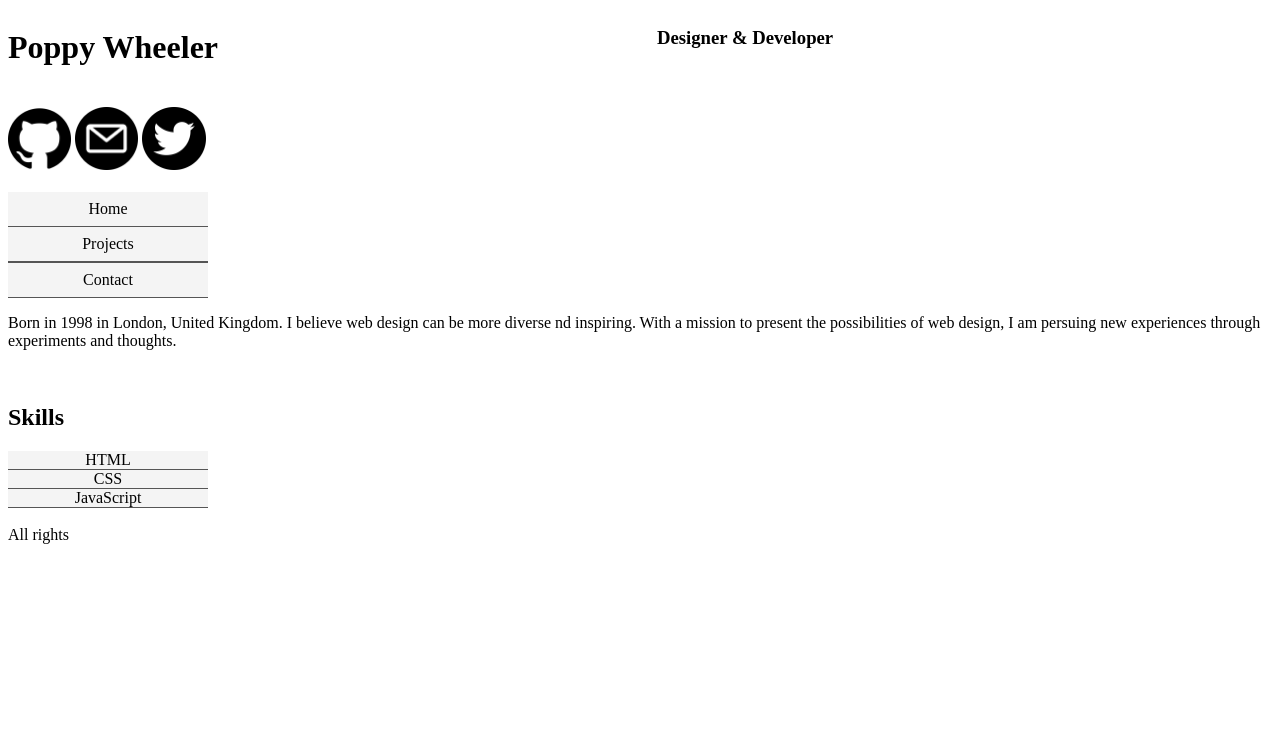
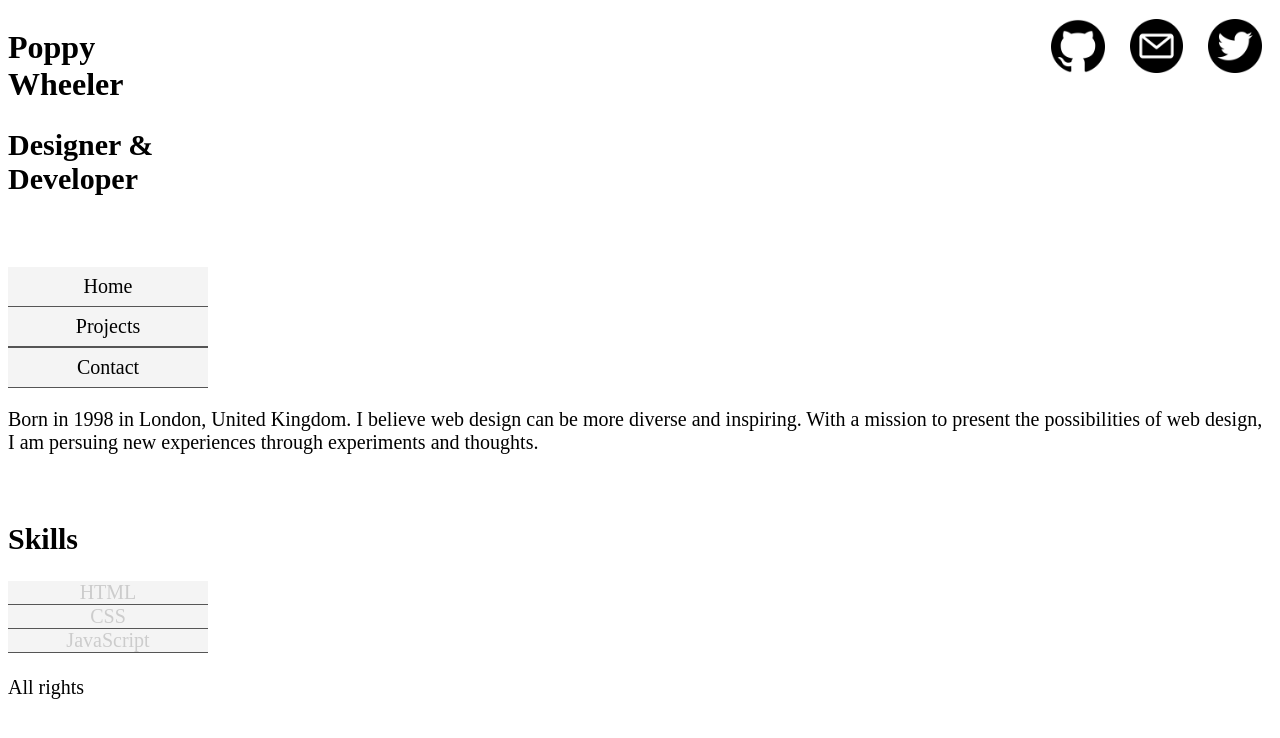
Before and after one commit to L0tus3ater/Portfolio, a plain HTML site: page index.html in a window 1280 px wide. Drawn offline with Linux system fonts and the light colour scheme.

Commit message:
fixing header and images

```diff
--- a/index.html
+++ b/index.html
@@ -12,18 +12,20 @@
 
         <header>
             <div class="container">
-                <h1>Poppy Wheeler</h1>
-                <h3>Designer & Developer<h2>
+                <div>
+                    <h1>Poppy Wheeler</h1>
+                    <h2>Designer & Developer</h2>
+                </div>
+                <div class="images">
+                    <a href="https://github.com/L0tus3ater" target="blank"><img id= github src="github (1).png"><alt="github" class="responsive"></alt></a>
+                    <a href="mailto: poppy.c.b.wheeler@gmail.com" target="blank"><img  id="gmail" src="email.png"><alt="mailwidget" class="responsive"></alt></a>
+                    <a href="https://twitter.com/"  target="blank"><img id= twitter src="twitter.png"><alt="twitterwidget" class="responsive"></alt></a>
+                </div>
              </div>
         </header>
 
+
         <br>
-
-        <div class="images">
-            <a href="https://github.com/L0tus3ater" id= github target="blank"><img src="github (1).png"><alt="github" class="responsive"></alt></a>
-            <a href="mailto: poppy.c.b.wheeler@gmail.com" id="gmail" target="blank"><img src="email.png"><alt="mailwidget" class="responsive"></alt></a>
-            <a href="https://twitter.com/" id= twitter target="blank"><img src="twitter.png"><alt="twitterwidget" class="responsive"></alt></a>
-        </div>
 
         <br>
 
@@ -38,8 +40,7 @@
         </div>
 
         <div class="introduction">
-            <p> Born in 1998 in London, United Kingdom. I believe web design can be more diverse nd inspiring. With a mission to present the possibilities of web design, I am persuing new experiences through experiments and thoughts.</p>
-            <!--Horizontal rule (hr tag)-->
+            <p> Born in 1998 in London, United Kingdom. I believe web design can be more diverse and inspiring. With a mission to present the possibilities of web design, I am persuing new experiences through experiments and thoughts.</p>
         </div>
 
         <br>
--- a/style.css
+++ b/style.css
@@ -1,30 +1,26 @@
-<!DOCTYPE html>
-<html>
-<head>
-<meta charset="utf-8">
-<meta name="viewport" content="width=device-width, initial-scale=1.0">
-<style>
 
-/*General Rules*/
+body {
+    font-size: 20px
 
-/*a different body class for each page and then in the style sheet i would refer to those classes?\*
+}
 
-/*Homepage*/
+h1 {
+    font-size: 2rem;
+}
 
-/*Project Page*/
-
-/*Contact Page*/
-
+/* 1 rem is the default font size for p which is 16px */
 
 li {
     color: #ccc;
     }
-</style>
 
-.responsive {
-  width: 100%;
-  max-width: 400px;
-  height:auto;
+
+.images {
+
+    padding: 20 px;
+    text-align: right;
+    text-decoration: none;
+
 }
 
 body {
@@ -33,23 +29,18 @@ body {
 
 .images img
 {
-    height : 50%;
-    width : 5%;
+    width: 5%;
     margin-top: 1px;
 }
 
 .images img
 {
-Padding: 10px,10px,10px,10px;
+    padding: 10px 10px 10px 10px;
 }
 
 .container {
     display: flex;
     justify-content: space-between;
-  }
-.socialmedia div {
-    float: left;
-    margin-right: 6px;
   }
 .header {
     padding: 60px;
@@ -88,9 +79,3 @@ li a:hover:(.active) {
     background-color: #555;
     color: white;
 }
-
-
-
-
-</body>
-</html>
```
Also changed, not shown: 2index.html (+8 -5 lines), form-demo.html (+20 -14 lines).
